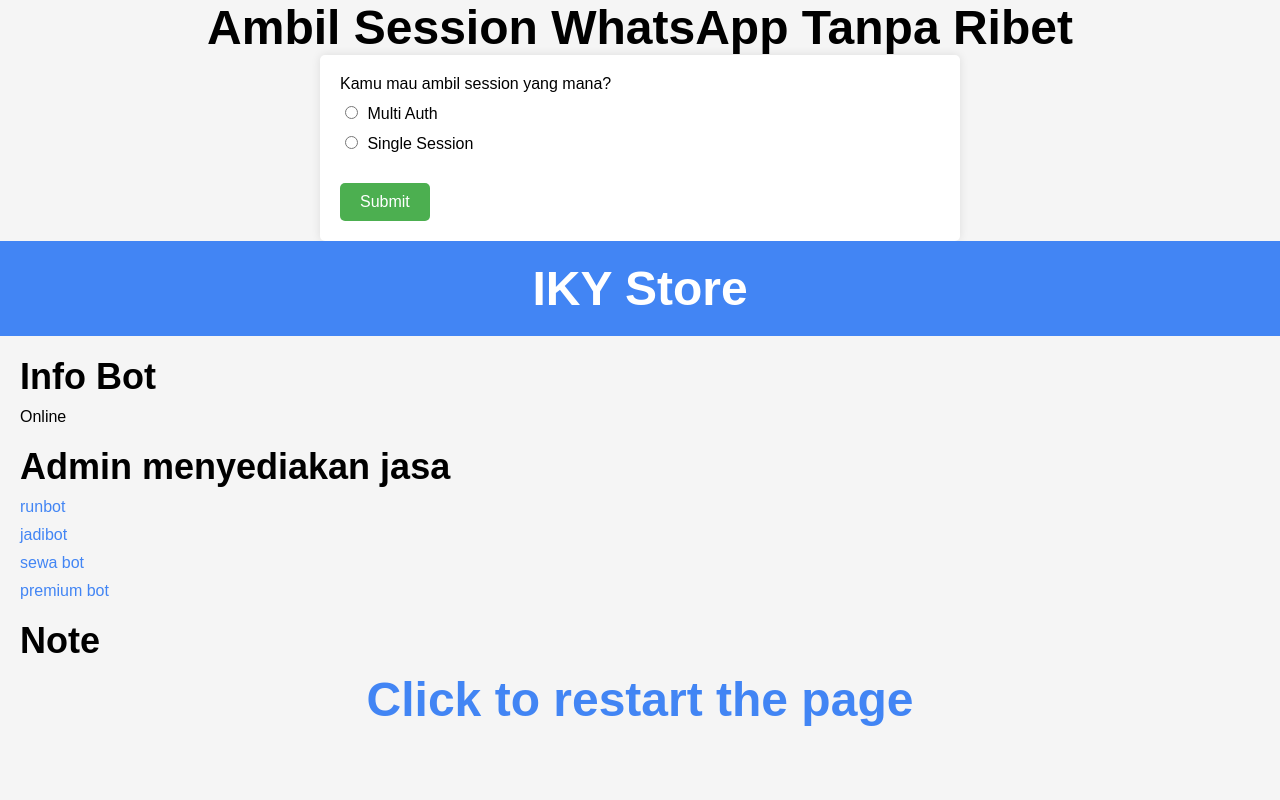
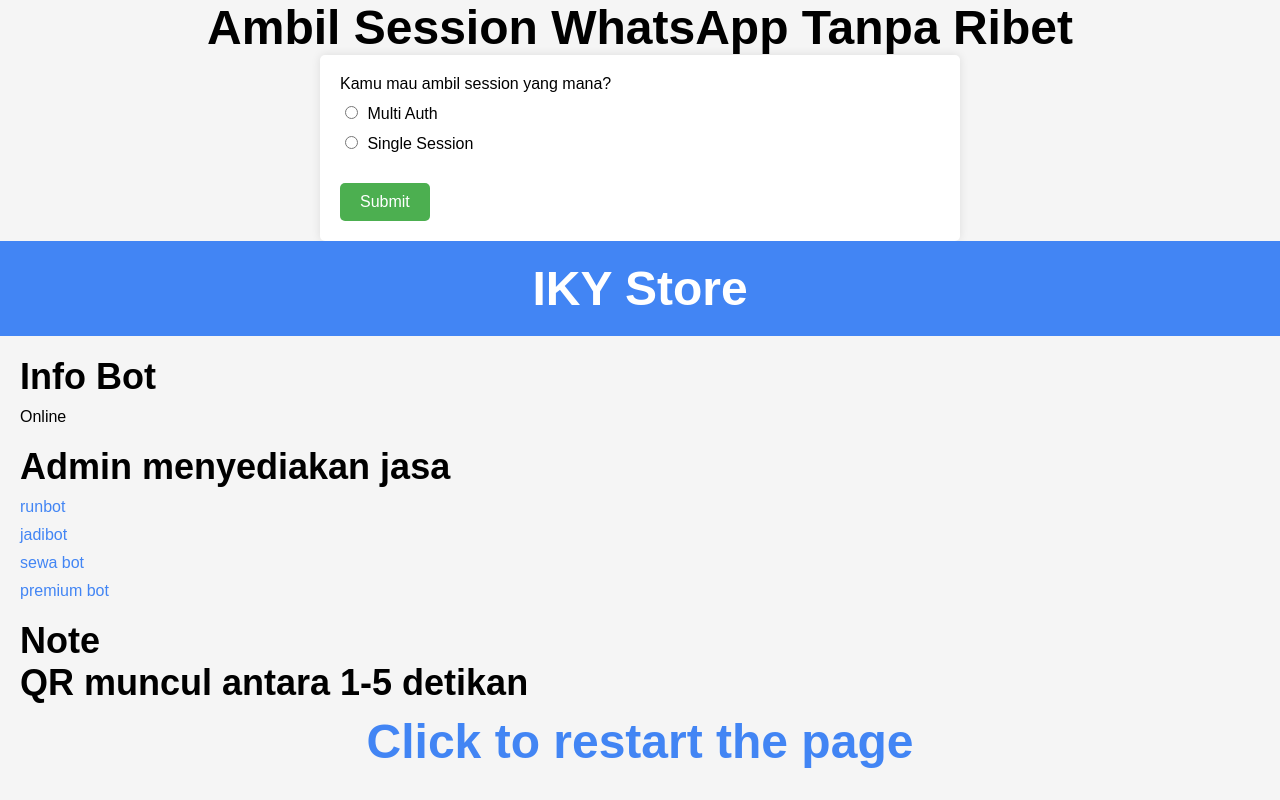
Before and after one commit to Rikikangsc2/azzbot, a plain HTML site: page terminal.html in a window 1280 px wide. Drawn offline with Linux system fonts and the light colour scheme.

Commit message:
Update terminal.html

```diff
--- a/terminal.html
+++ b/terminal.html
@@ -149,6 +149,7 @@
     <section>
       <h2>Note</h2>
       <ul>
+<h2> QR muncul antara 1-5 detikan</h2>
         <li><a href="https://s.id/sesi-tayo"><h1>Click to restart the page</h1></a></li>
       </ul>
     </section>
```
